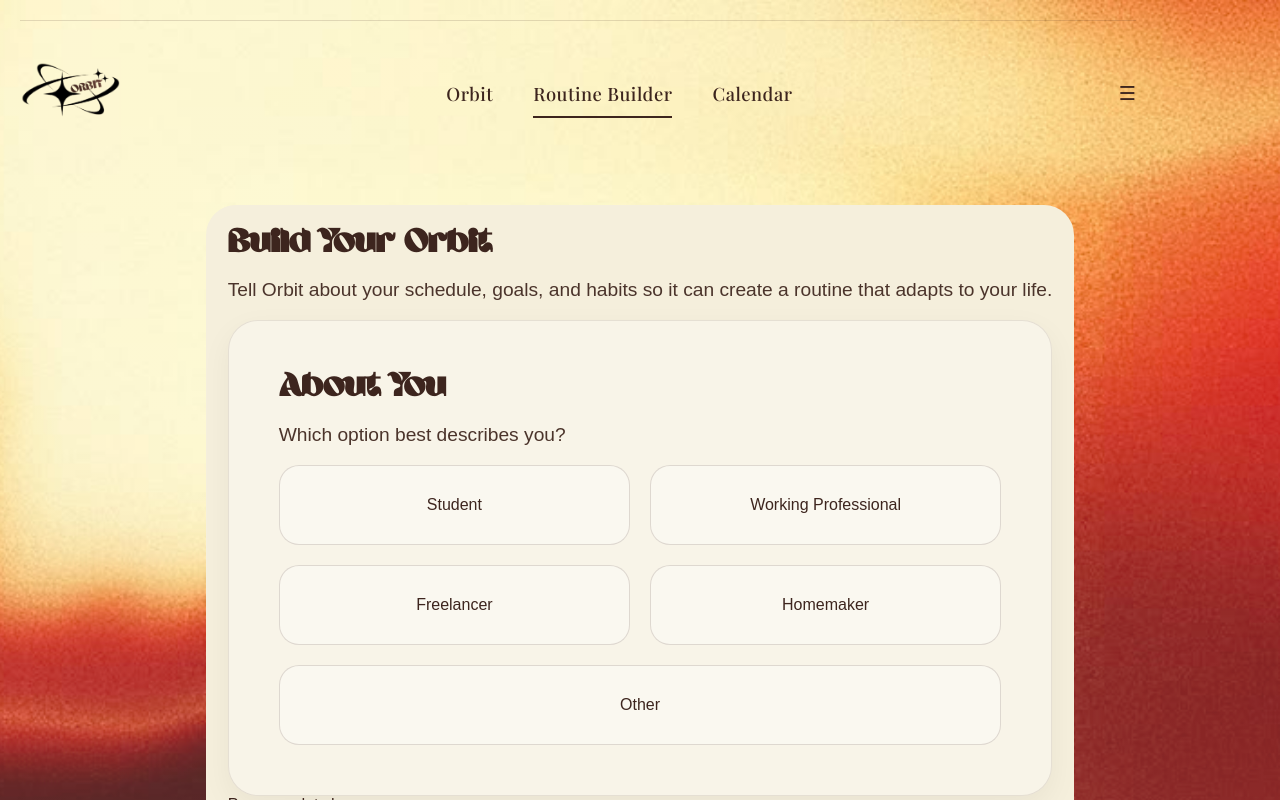
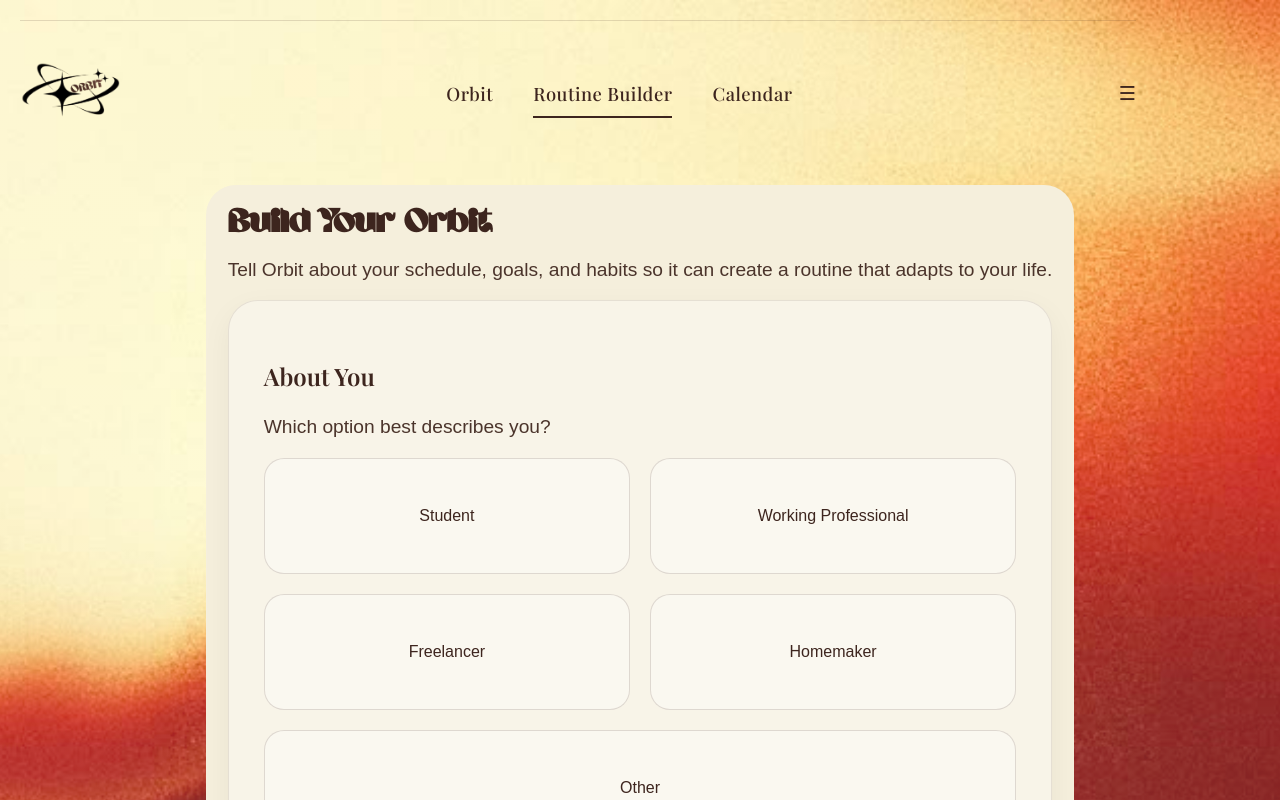
Before and after one commit to RoshanShaikh30/LiveTechIndia-Mega-Project, a React (Vite) app: page / in a window 1280 px wide. Both pictures are taken after a click on the item "Routine Builder". Shown: the top 800 px of the page. Built offline with nearby package versions, Linux system fonts and the light colour scheme.

Commit message:
Updated RoutineBuilder

```diff
--- a/src/App.css
+++ b/src/App.css
@@ -259,8 +259,11 @@ body {
 
 .routine-builder{
   min-height: auto;
-  padding: 10px;
   background: #f5efdc;
+  max-width: 900px;
+  margin: 20px auto;
+  padding: 22px;
+  border-radius: 30px;
 }
 
 .routine-builder h2{
@@ -270,16 +273,15 @@ body {
   margin: 0;
 }
 
+.routine-builder h3{
+  font-family: "Playfair Display", serif;
+  font-size: 1.5rem;
+  color: #3d251e;
+}
+
 .routine-builder p{
   font-size: 1.2rem;
   color: #4b342b;
-}
-
-.routine-builder{
-  max-width: 1500px;
-  margin: 40px auto;
-  padding: 22px;
-  border-radius: 30px;
 }
 
 .schedule-grid{
@@ -303,7 +305,7 @@ body {
   background: rgba(255,255,255,0.35);
   border-radius: 30px;
   border: 1px solid rgba(61,37,30,0.1);
-  padding: 50px;
+  padding: 35px;
   box-shadow: 0 10px 30px rgba(0,0,0,0.05);
 }
 
@@ -317,12 +319,49 @@ body {
   background: rgba(255,255,255,0.35);
   border: 1px solid rgba(61,37,30,0.15);
   border-radius: 20px;
-  padding: 30px;
+  padding: 22px;
   text-align: center;
+  min-height: 70px;
+  display: flex;
+  flex-direction: column;
+  justify-content: center;
+}
+
+.choice-card{
+  cursor: pointer;
+  transition: 0.3s;
+}
+
+.choice-card:hover{
+  transform: translateY(-2px);
+}
+
+.choice-card.selected{
+  background: #3d251e;
+  color: #f5efdc;
+  border: 1px solid #3d251e;
 }
 
 .other-card{
   grid-column: span 2;
+}
+
+.progress-section{
+  display: flex;
+  justify-content: center;
+  gap: 12px;
+  margin-top: 25px;
+}
+
+.dot{
+  width: 12px;
+  height: 12px;
+  border-radius: 50%;
+  border: 1px solid #3d251e;
+}
+
+.dot.active{
+  background: #3d251e;
 }
 
 /* .builder-section{
--- a/src/RoutineBuilder.jsx
+++ b/src/RoutineBuilder.jsx
@@ -1,9 +1,11 @@
 import "./App.css";
+import { useState } from "react";
 
 function RoutineBuilder() {
+  const [selectedRole, setSelectedRole] = useState("");
   return (
-    <div class="routine-builder">
-      <h2>Build Your Orbit</h2>
+    <div className="routine-builder">
+      <h2 className="build-your-orbit">Build Your Orbit</h2>
       <p>
         Tell Orbit about your schedule, goals, and habits so it can create a routine that adapts to your life.
       </p>
@@ -17,7 +19,7 @@ function RoutineBuilder() {
         </div>
 
         <div>
-         <h2>About You</h2>
+         <b> <h3>About You</h3> </b>
          <p>Which option best describes you?</p>
         </div>
 
@@ -25,30 +27,46 @@ function RoutineBuilder() {
 
        <div className="choice-grid">
 
-        <div className="choice-card">
+        <div className={`choice-card ${selectedRole === "Student" ? "selected" : ""}`}
+        onClick={() => setSelectedRole("Student")}>
           Student
         </div>
 
-        <div className="choice-card">
+        <div className={`choice-card ${selectedRole === "Working Professional" ? "selected" : ""}`}
+        onClick={() => setSelectedRole("Working Professional")}>
           Working Professional
         </div>
 
-        <div className="choice-card">
+        <div className={`choice-card ${selectedRole === "Freelancer" ? "selected" : ""}`}
+        onClick={() => setSelectedRole("Freelancer")}>
           Freelancer
         </div>
 
-       <div className="choice-card">
+       <div className={`choice-card ${selectedRole === "Homemaker" ? "selected" : ""}`}
+        onClick={() => setSelectedRole("Homemaker")}>
           Homemaker
        </div>
 
-       <div className="choice-card other-card">
+       <div className={`choice-card other-card ${selectedRole === "Other" ? "selected" : ""}`}
+  onClick={() => setSelectedRole("Other")}>
           Other
        </div>
 
       </div> {/* choice grid ends here. */}
 
      </div> {/* onboarding card ends here. */}
-     <div className="progress-section"> Progress dots here </div>
+     <div className="progress-section">
+       <span className="dot active"></span>
+       <span className="dot"></span>
+       <span className="dot"></span>
+       <span className="dot"></span>
+       <span className="dot"></span>
+     </div>
+     <div className="next-container">
+      <button className="next-btn">
+        Next
+      </button>
+     </div>
   </div>
 );
 
```
